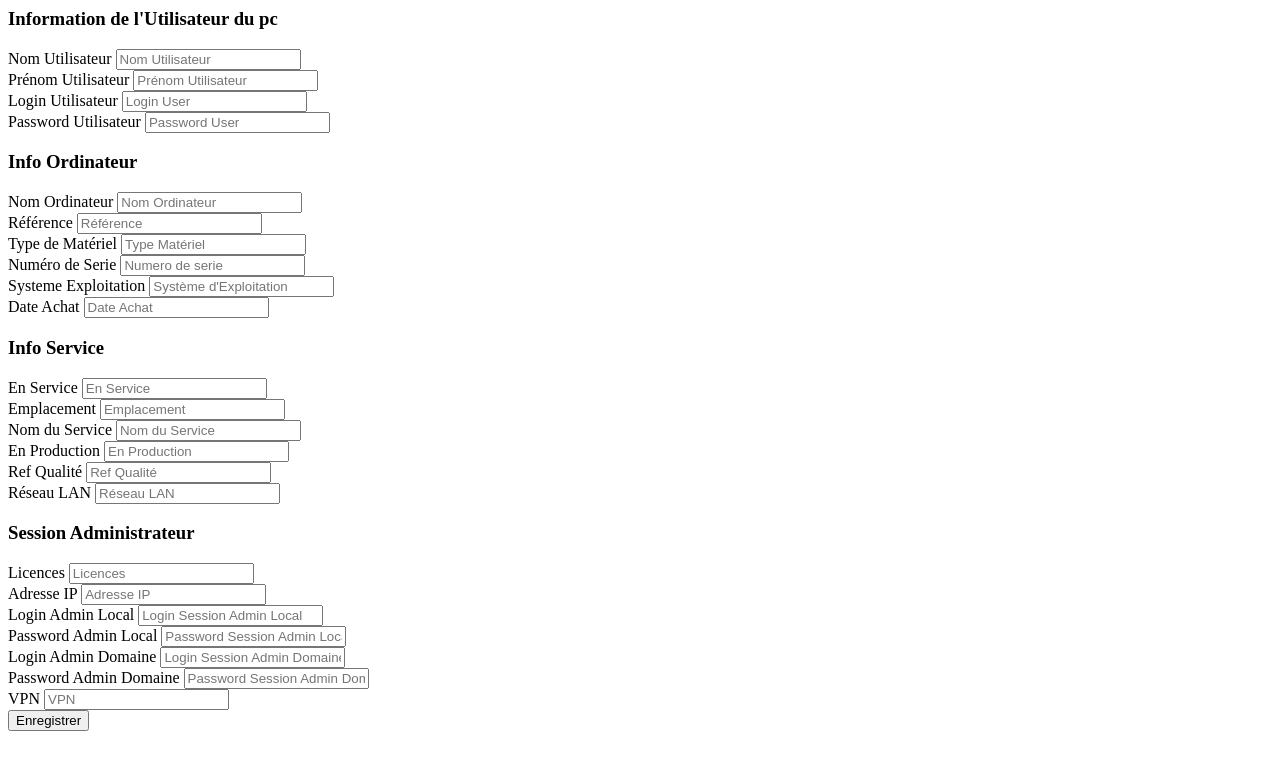
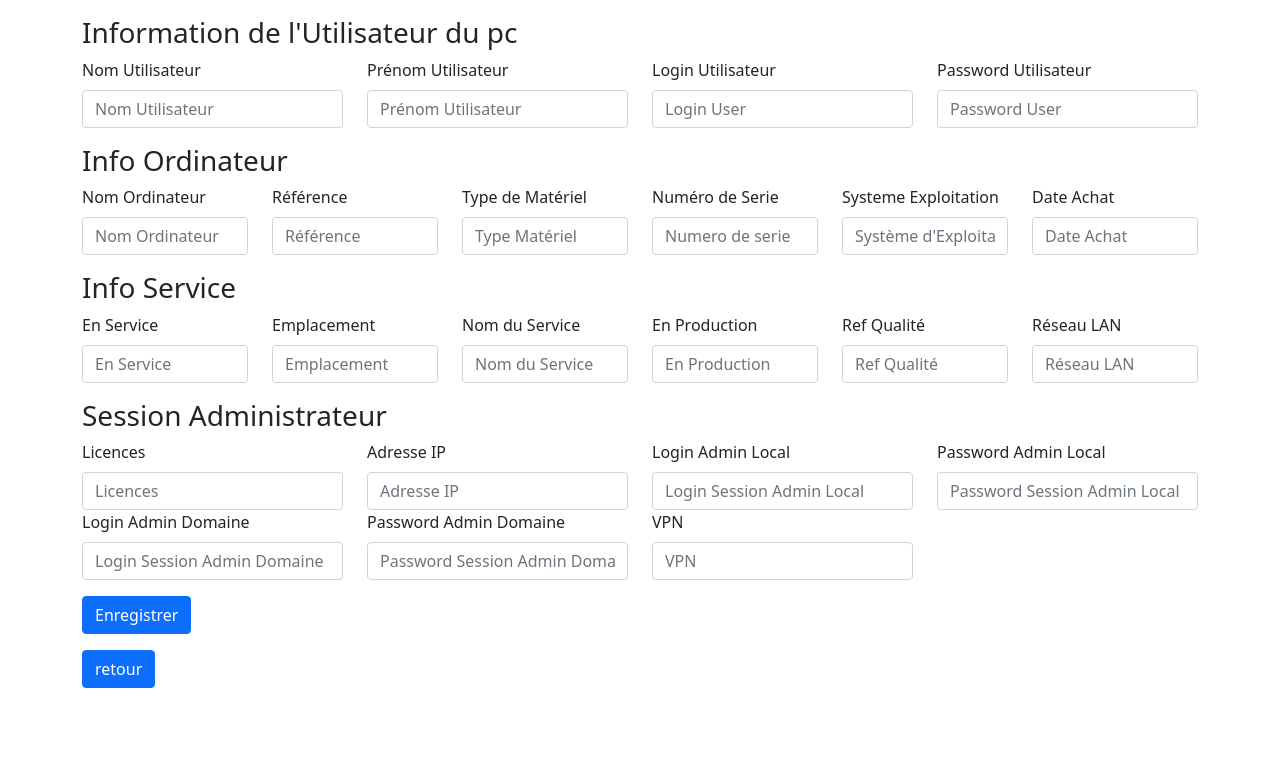
Before and after one commit to anthonycozette/anep, a PHP site: page /view/formulaire.php in a window 1280 px wide. Shown: the top 770 px of the page. Run offline with PHP 8.4, Linux system fonts and the light colour scheme.

Commit message:
mise a jour 2

```diff
--- /dev/null
+++ b/include/header.php
@@ -0,0 +1,10 @@
+<!DOCTYPE html>
+<html>
+
+<head>
+    <meta charset="utf-8" />
+    <title>adresse IP</title>
+    <link href="https://cdn.jsdelivr.net/npm/bootstrap@5.0.2/dist/css/bootstrap.min.css" rel="stylesheet" integrity="sha384-EVSTQN3/azprG1Anm3QDgpJLIm9Nao0Yz1ztcQTwFspd3yD65VohhpuuCOmLASjC" crossorigin="anonymous">
+</head>
+
+<body>
--- a/view/formulaire.php
+++ b/view/formulaire.php
@@ -1,6 +1,10 @@
-<form action="../controller/form_envoi.php" method="post">
-    <div class="container">
-        <div class="row mb-3">
+<?php
+include('../include/header.php'); //Le header
+?>
+<div class="container">
+    <form action="../controller/form_envoi.php" method="post">
+
+        <div class="row mt-3">
 
             <h3>Information de l'Utilisateur du pc</h3>
 
@@ -26,7 +30,7 @@
 
         </div>
 
-        <div class="row mb-3">
+        <div class="row mt-3">
 
             <h3>Info Ordinateur</h3>
 
@@ -63,7 +67,7 @@
 
         </div>
 
-        <div class="row mb-3">
+        <div class="row mt-3">
 
             <h3>Info Service</h3>
 
@@ -99,7 +103,7 @@
 
         </div>
 
-        <div class="row mb-3">
+        <div class="row mt-3">
 
             <h3>Session Administrateur</h3>
 
@@ -140,8 +144,16 @@
 
         </div>
 
-        <div class="col-12">
+        <div class="col-12 mt-3">
             <button type="submit" class="btn btn-primary">Enregistrer</button>
         </div>
+
+
+    </form>
+    <div class="col-12 mt-3">
+        <a class="btn btn-primary" href="../public/index.php" role="button">retour</a>
     </div>
-</form>
+    <?php
+    include('../include/header.php'); //Le footer
+    ?>
+</div>
```
Also changed, not shown: include/footer.php (added, +11 -0 lines), public/index.php (+5 -13 lines).
